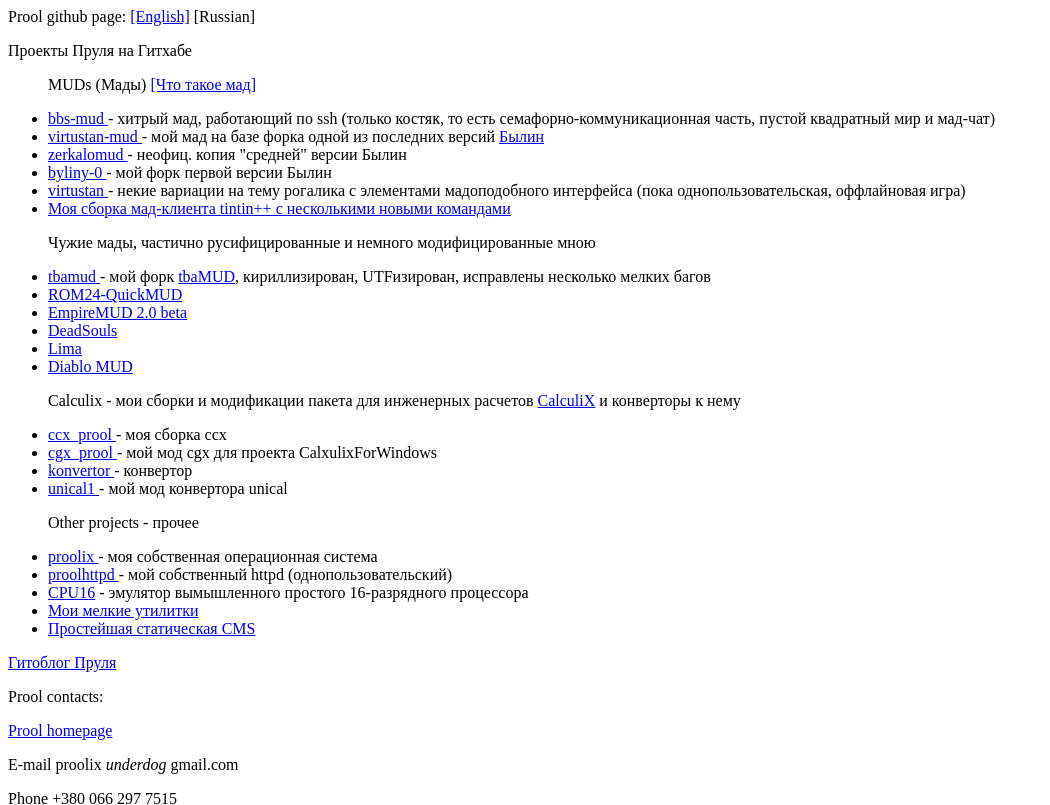
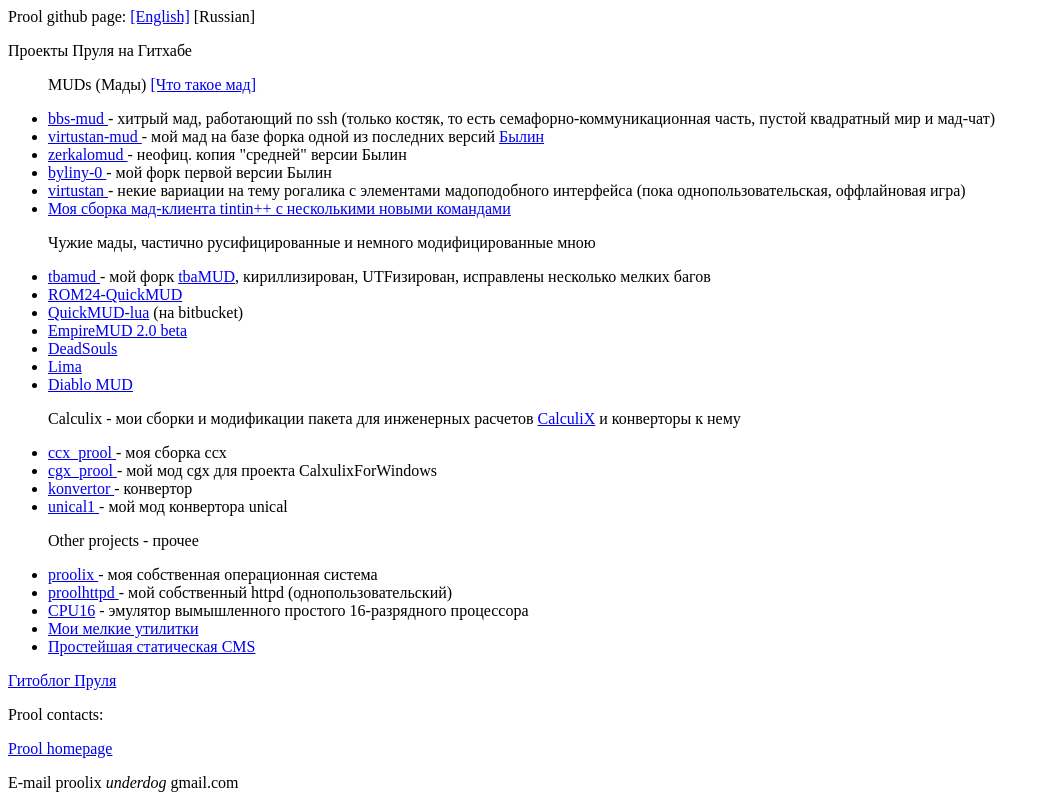
Before and after one commit to prool/prool.github.io, a plain HTML site: page index-rus.html in a window 1280 px wide. Shown: the top 805 px of the page, without its empty margins (0-1050 px from the left). Drawn offline with Linux system fonts and the light colour scheme.

Commit message:
added quickmud-lua project

```diff
--- a/index-rus.html
+++ b/index-rus.html
@@ -22,6 +22,7 @@ MUDs (Мады) <a href="http://proolepedia.kharkov.org/index.php/MUD">[Что
 <p>
 <li><a href="https://github.com/prool/tbamud"> tbamud </a> - мой форк <a href="http://tbamud.com">tbaMUD</a>, кириллизирован, UTFизирован, исправлены несколько мелких багов
 <li><a href="https://github.com/prool/rom24-quickmud">ROM24-QuickMUD</a></li>
+<li><a href="https://bitbucket.org/prool/quickmud-lua-russian">QuickMUD-lua</a> (на bitbucket)</li>
 <li><a href="https://github.com/prool/EmpireMUD-2.0-Beta">EmpireMUD 2.0 beta</a></li>
 <li><a href="https://github.com/prool/deadsouls">DeadSouls</a></li>
 <li><a href="https://github.com/prool/lima">Lima</a></li>
```
Also changed, not shown: index.html (+1 -0 lines).
